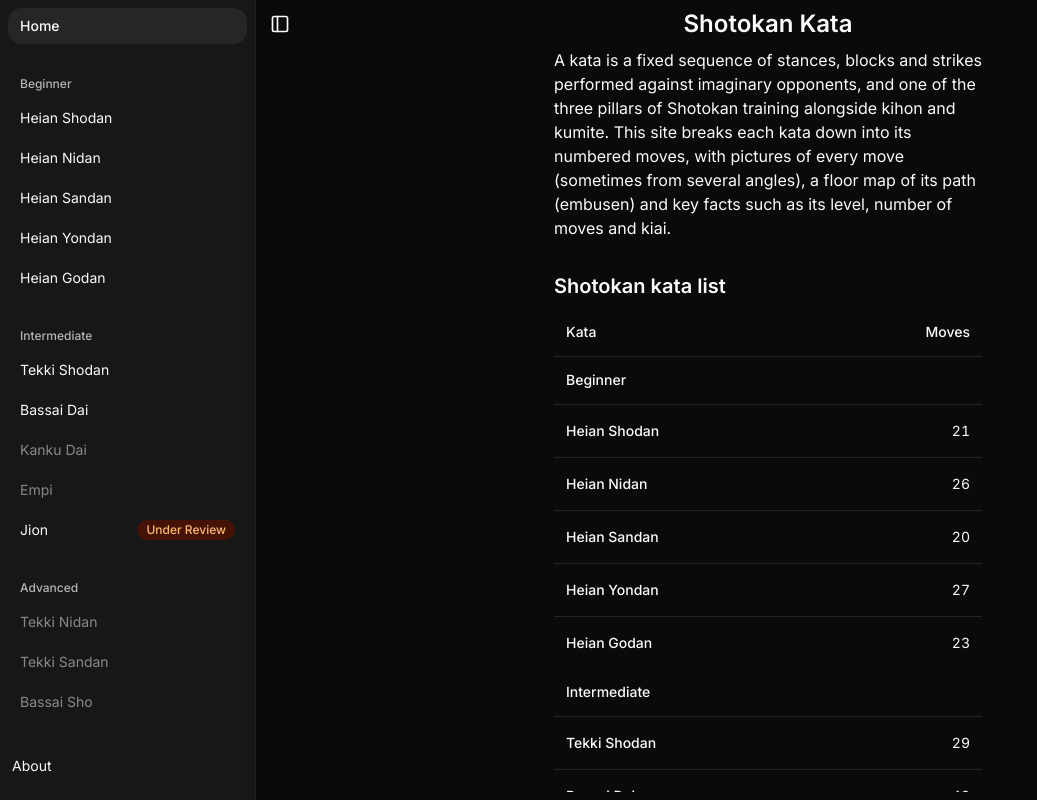
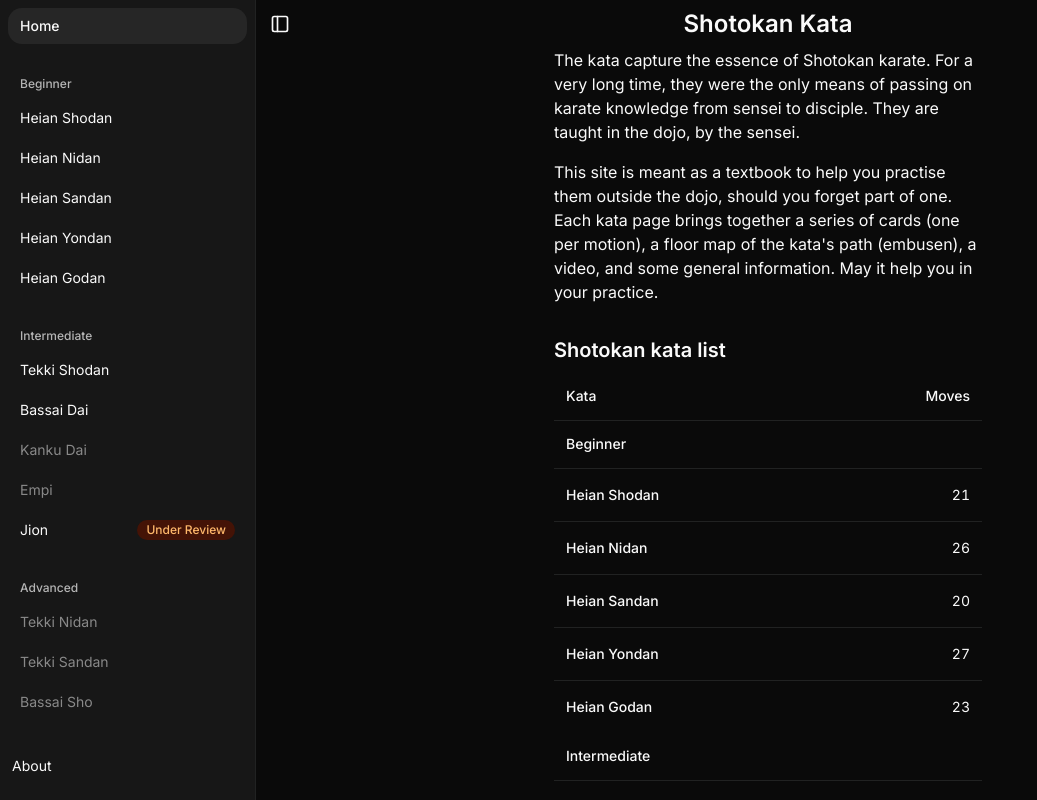
Before and after one commit to cunisia/shotokan-kata-shadcn, a Next.js app: page / in a window 1280 px wide. Shown: the whole page, without its empty margins (0-1037 px from the left). Built offline with nearby package versions, Linux system fonts and the light colour scheme.

Commit message:
feat(home): new intro text

```diff
--- a/app/page.tsx
+++ b/app/page.tsx
@@ -62,12 +62,16 @@ export default function Page() {
     <div className="w-full overflow-y-auto px-4 pb-6 flex flex-col gap-8">
       <section className="flex flex-col gap-4">
         <p>
-          A kata is a fixed sequence of stances, blocks and strikes performed
-          against imaginary opponents, and one of the three pillars of Shotokan
-          training alongside kihon and kumite. This site breaks each kata down
-          into its numbered moves, with pictures of every move (sometimes from
-          several angles), a floor map of its path (embusen) and key facts such
-          as its level, number of moves and kiai.
+          The kata capture the essence of Shotokan karate. For a very long time,
+          they were the only means of passing on karate knowledge from sensei to
+          disciple. They are taught in the dojo, by the sensei.
+        </p>
+        <p>
+          This site is meant as a textbook to help you practise them outside the
+          dojo, should you forget part of one. Each kata page brings together a
+          series of cards (one per motion), a floor map of the kata's path
+          (embusen), a video, and some general information. May it help you in
+          your practice.
         </p>
       </section>
 
```
